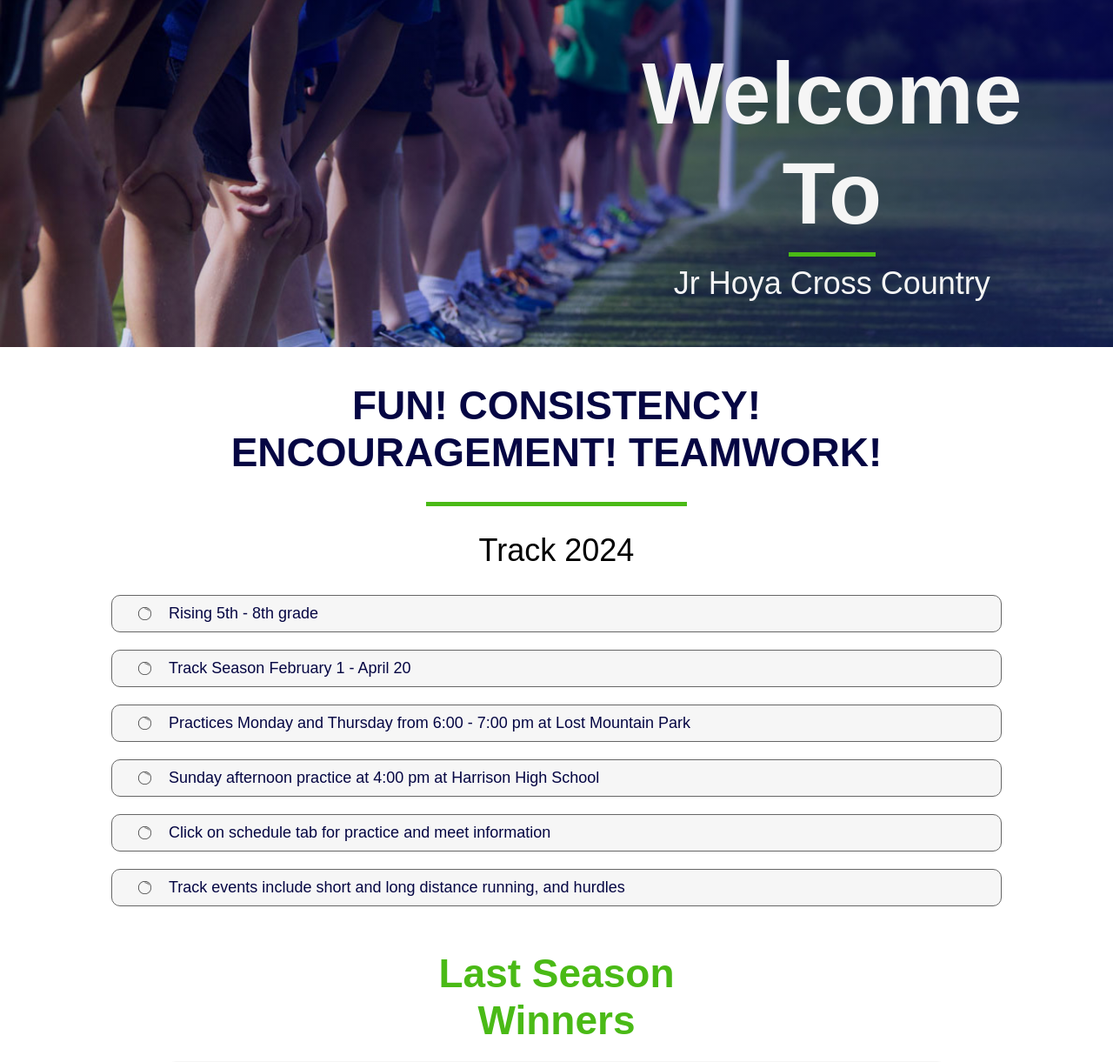
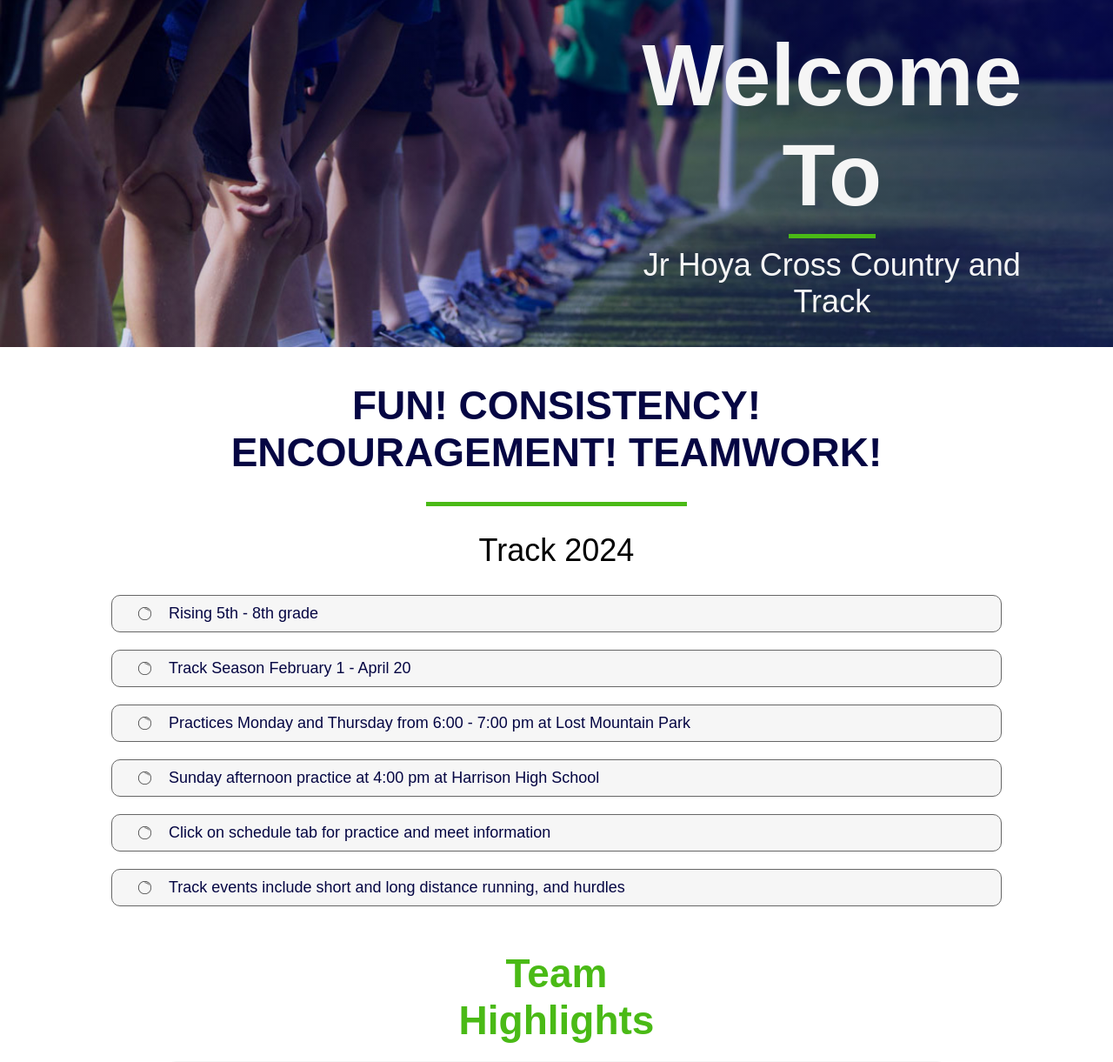
Before and after one commit to Andy2020code/jr-hoya-cross-country, a Django app: page / in a window 1280 px wide. Shown: the part 71-1292 px from the top of the page at 87% size. Run offline with Django 5.2, Linux system fonts and the light colour scheme; some web fonts are replaced.

Commit message:
design update

```diff
--- a/server/main/static/main/js/home-page.js
+++ /dev/null
@@ -1,18 +0,0 @@
-const carousel = document.querySelector(".carousel"),
-firstImg = carousel.querySelectorAll("img")[0],
-arrowIcons = document.querySelectorAll(".wrapper i");
-let isDragStart = false, isDragging = false, prevPageX, prevScrollLeft, positionDiff;
-const showHideIcons = () => {
-    // showing and hiding prev/next icon according to carousel scroll left value
-    let scrollWidth = carousel.scrollWidth - carousel.clientWidth; // getting max scrollable width
-    arrowIcons[0].style.display = carousel.scrollLeft == 0 ? "none" : "block";
-    arrowIcons[1].style.display = carousel.scrollLeft == scrollWidth ? "none" : "block";
-}
-arrowIcons.forEach(icon => {
-    icon.addEventListener("click", () => {
-        let firstImgWidth = firstImg.clientWidth + 14; // getting first img width & adding 14 margin value
-        // if clicked icon is left, reduce width value from the carousel scroll left else add to it
-        carousel.scrollLeft += icon.id == "left" ? -firstImgWidth : firstImgWidth;
-        setTimeout(() => showHideIcons(), 60); // calling showHideIcons after 60ms
-    });
-});
--- a/server/main/templates/main/home-page.html
+++ b/server/main/templates/main/home-page.html
@@ -63,7 +63,7 @@
 
                 <div class="devider"></div>
 
-                <p>Jr Hoya Cross Country</p>
+                <p>Jr Hoya Cross Country and Track</p>
             </div>
 
         </div>
@@ -115,7 +115,7 @@
 
     <div class="div-04-layout">
 
-        <h1 class="div-04-title-01">Last Season<br>Winners</h1>
+        <h1 class="div-04-title-01">Team<br>Highlights</h1>
 
         <div class="div-04-body">
 
```
